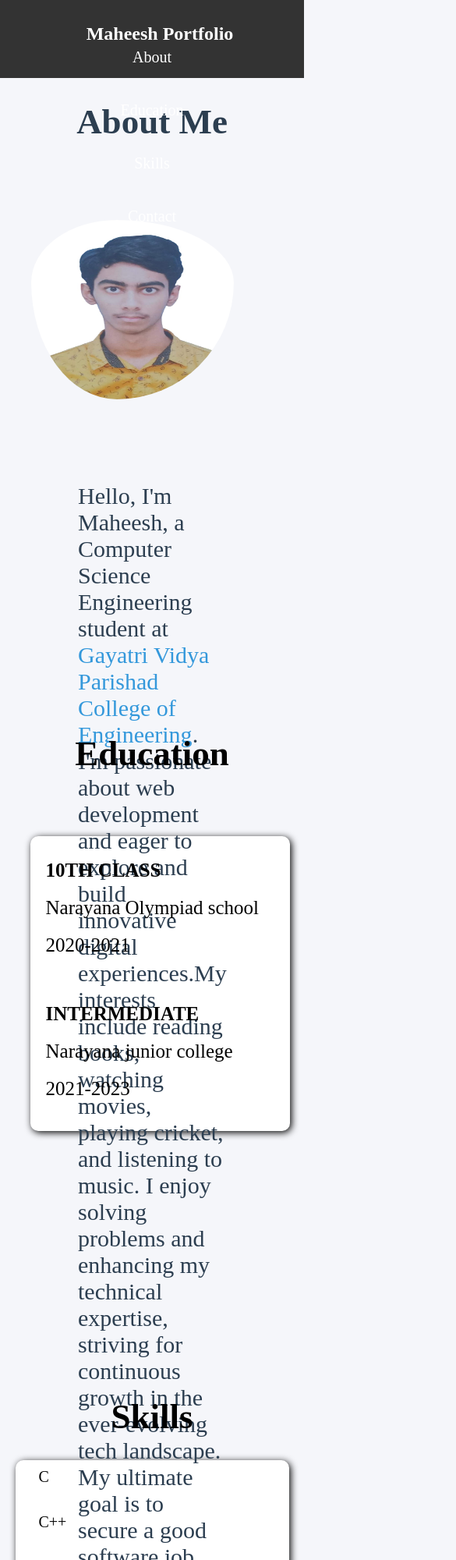
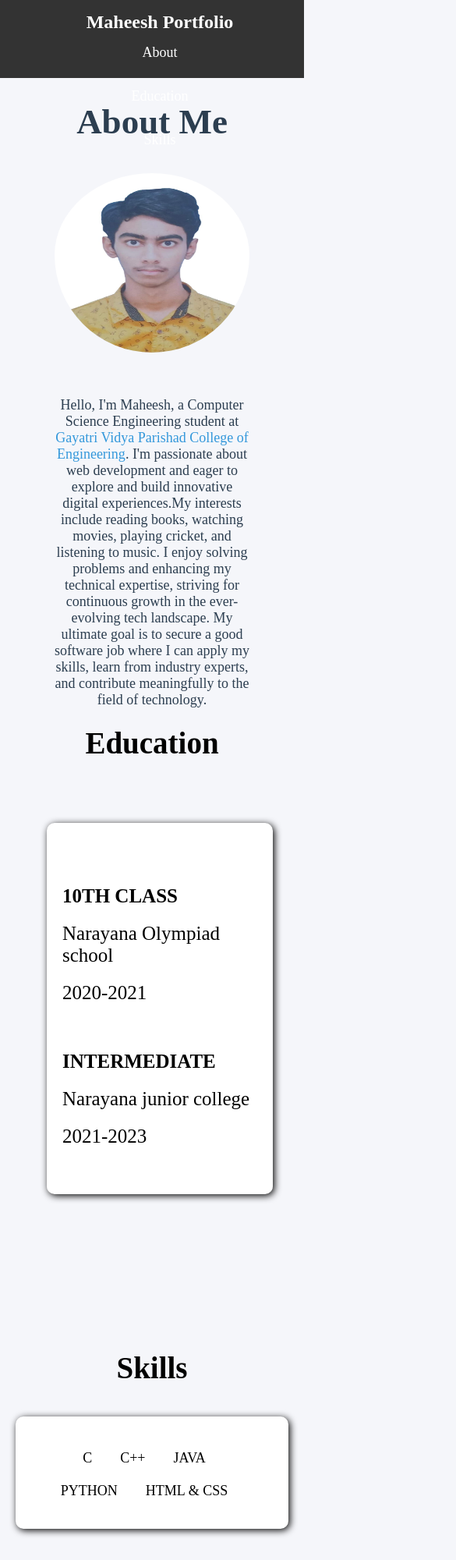
Before and after one commit to maheesh12/my_portfolio, a plain HTML site: page index.html in a window 390 px wide. Shown: the top 2000 px of the page at 78% size, 585 px wide, since content can reach past the window. Drawn offline with Linux system fonts and the light colour scheme.

Commit message:
Update index.css

```diff
--- a/index.css
+++ b/index.css
@@ -222,23 +222,136 @@ footer p{
 html {
     scroll-behavior: smooth;
 }
+/* Default styles for larger screens (No changes needed here) */
+
+/* 📱 Mobile (max-width: 768px) */
 @media (max-width: 768px) {
     .hcontent {
-        flex-direction: column; /* Stack navigation items */
+        flex-direction: column;
         align-items: center;
+        text-align: center;
+        padding-top: 15px;
     }
 
     .hlinks {
         flex-direction: column;
+        padding-top: 10px;
+        gap: 10px;
+    }
+
+    .hlinks li a {
+        font-size: 18px;
+        padding: 5px;
+    }
+
+    .about-content {
+        flex-direction: column;
+        align-items: center;
+        text-align: center;
+        padding: 20px;
+    }
+
+    .profile-img img {
+        width: 200px;
+        height: 200px;
+        padding-left: 0;
+        padding-top: 20px;
+    }
+
+    .about-text {
+        padding: 20px;
+        font-size: 16px;
+    }
+
+    .education {
+        margin-top: 100px;
+        height: auto;
+        font-size: 24px;
+        padding: 20px;
+    }
+
+    .education-item {
+        margin: 10px;
+        padding: 15px;
+    }
+
+    .skills {
+        margin-top: 100px;
+        height: auto;
+        font-size: 24px;
+    }
+
+    .skills-grid ul {
+        display: flex;
+        flex-wrap: wrap;
+        justify-content: center;
+        padding: 10px;
+    }
+
+    .skills-grid ul li {
+        font-size: 18px;
+        padding: 8px;
+    }
+
+    .contact-info {
+        flex-direction: column;
+        gap: 20px;
+        padding: 10px;
+    }
+
+    .contact-item {
+        width: 90%;
+        padding: 20px;
+    }
+
+    footer {
+        margin-top: 50px;
+    }
+}
+
+/* 📺 Tablets (max-width: 1024px) */
+@media (max-width: 1024px) {
+    .hcontent {
+        flex-direction: column;
+        align-items: center;
         text-align: center;
     }
 
     .about-content {
-        flex-direction: column; /* Stack text below image */
+        flex-direction: column;
+        text-align: center;
+        align-items: center;
     }
 
-    .education-item, .skills-grid, .contact-item {
-        width: 90%; /* Make sections fit smaller screens */
-        margin: 10px auto;
+    .profile-img img {
+        width: 250px;
+        height: 250px;
+    }
+
+    .about-text {
+        padding: 50px;
+        font-size: 18px;
+    }
+
+    .education,
+    .skills {
+        margin-top: 120px;
+        font-size: 26px;
+    }
+
+    .education-item,
+    .skills-grid {
+        margin: 20px;
+        padding: 20px;
+    }
+
+    .contact-info {
+        flex-direction: column;
+        align-items: center;
+    }
+
+    .contact-item {
+        width: 80%;
+        padding: 25px;
     }
 }
```
